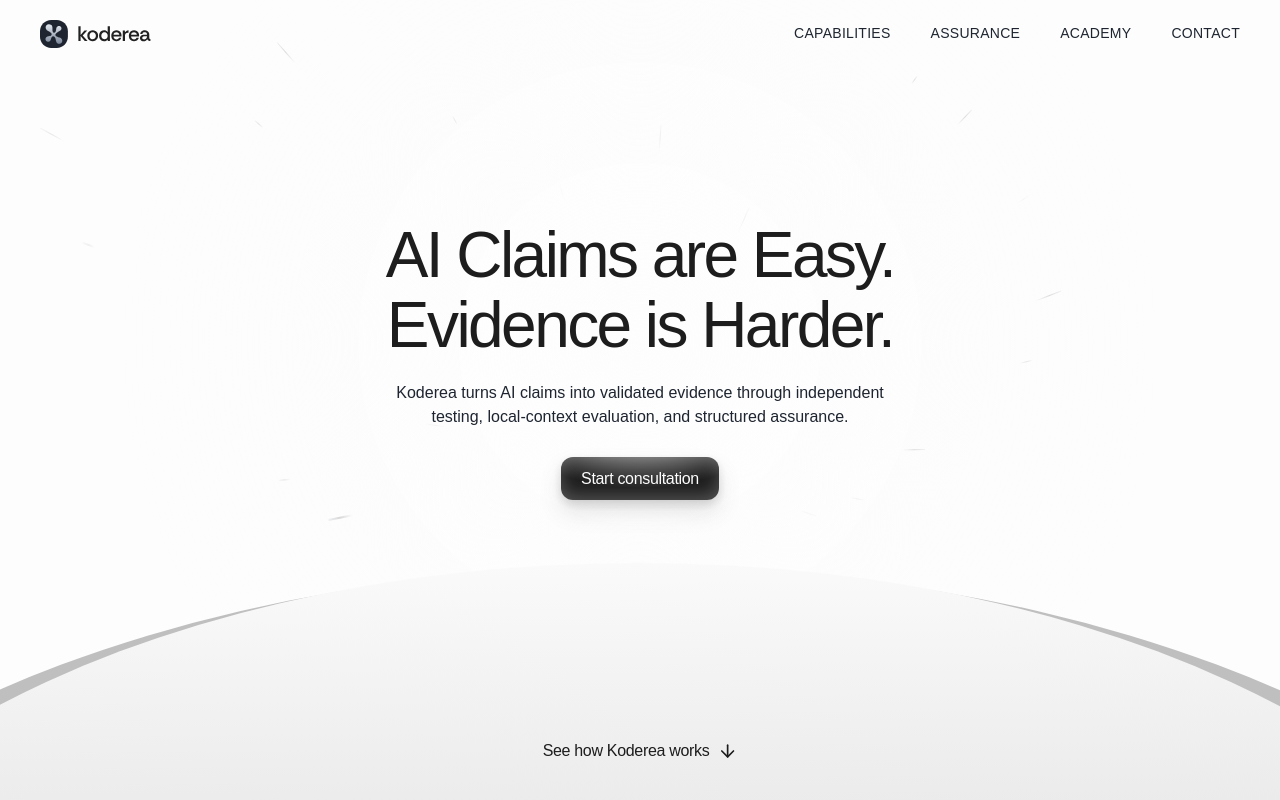
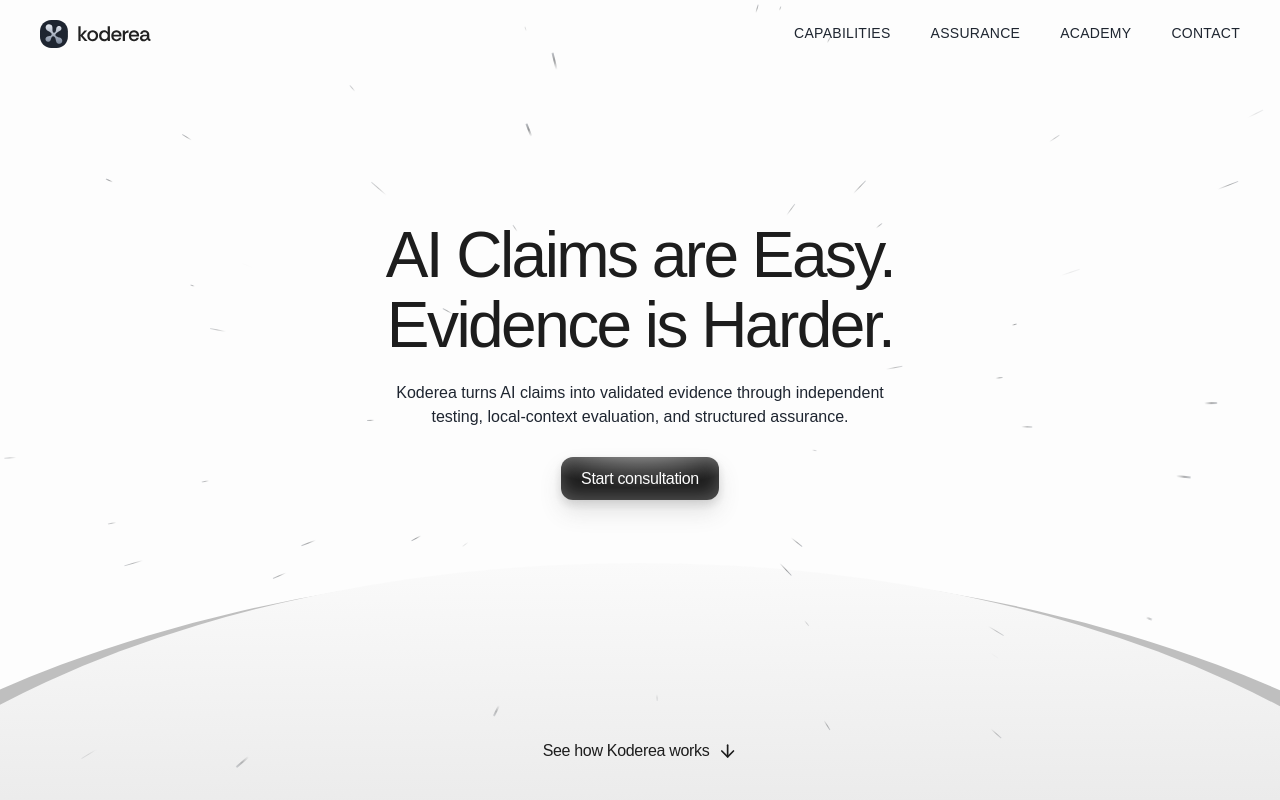
Before and after one commit to wildanniam/koderea, a Next.js app in the folder web/: page / in a window 1280 px wide. Shown: the top 800 px of the page. Built offline with nearby package versions, Linux system fonts and the light colour scheme; a web font is replaced by a local one.

Commit message:
fix: strengthen hero signal effect

```diff
--- a/web/src/app/globals.css
+++ b/web/src/app/globals.css
@@ -90,8 +90,22 @@ p {
 }
 
 .hero-signal-field {
-  mask-image: radial-gradient(circle at 50% 57%, transparent 0 13%, #000 29%, #000 78%, transparent 100%);
-  -webkit-mask-image: radial-gradient(circle at 50% 57%, transparent 0 13%, #000 29%, #000 78%, transparent 100%);
+  mask-image: radial-gradient(
+    circle at 50% 52%,
+    transparent 0 10%,
+    rgba(0, 0, 0, 0.16) 17%,
+    #000 27%,
+    #000 95%,
+    rgba(0, 0, 0, 0.82) 100%
+  );
+  -webkit-mask-image: radial-gradient(
+    circle at 50% 52%,
+    transparent 0 10%,
+    rgba(0, 0, 0, 0.16) 17%,
+    #000 27%,
+    #000 95%,
+    rgba(0, 0, 0, 0.82) 100%
+  );
 }
 
 .hero-signal {
@@ -103,18 +117,19 @@ p {
   --signal-opacity: 0.2;
   --signal-travel: 8rem;
   animation: hero-signal-flow var(--signal-duration) linear var(--signal-delay) infinite;
-  background: linear-gradient(90deg, transparent, rgba(17, 20, 24, 0.78) 52%, rgba(122, 134, 153, 0.5));
+  background: linear-gradient(90deg, transparent, rgba(17, 20, 24, 0.9) 54%, rgba(58, 68, 85, 0.68));
+  border-radius: 999px;
   height: 1px;
   left: 50%;
   opacity: 0;
   position: absolute;
-  top: 57%;
+  top: 52%;
   transform-origin: left center;
   width: var(--signal-length);
   will-change: transform, opacity;
 }
 
-.hero-signal:nth-child(5n) {
+.hero-signal:nth-child(7n) {
   height: 2px;
 }
 
@@ -123,11 +138,11 @@ p {
     opacity: 0;
     transform: rotate(var(--signal-angle)) translateX(var(--signal-distance)) scaleX(0.58);
   }
-  24% {
+  16% {
     opacity: var(--signal-opacity);
   }
-  72% {
-    opacity: calc(var(--signal-opacity) * 0.72);
+  78% {
+    opacity: calc(var(--signal-opacity) * 0.82);
   }
   100% {
     opacity: 0;
--- a/web/src/components/home/HeroSignalField.tsx
+++ b/web/src/components/home/HeroSignalField.tsx
@@ -10,21 +10,21 @@ type SignalStyle = CSSProperties & {
   "--signal-travel": string;
 };
 
-const SIGNALS = Array.from({ length: 34 }, (_, index) => ({
+const SIGNALS = Array.from({ length: 88 }, (_, index) => ({
   angle: (index * 137.508 + 11) % 360,
-  delay: -((index * 0.47) % 5.6),
-  distance: 8 + ((index * 11) % 23),
-  duration: 3.9 + ((index * 7) % 19) / 10,
-  length: 14 + ((index * 17) % 34),
-  opacity: 0.18 + ((index * 9) % 18) / 100,
-  travel: 7 + ((index * 5) % 9),
+  delay: -((index * 0.31) % 4.6),
+  distance: 7 + ((index * 13) % 25),
+  duration: 3.1 + ((index * 7) % 18) / 10,
+  length: 7 + ((index * 11) % 19),
+  opacity: 0.32 + ((index * 9) % 27) / 100,
+  travel: 17 + ((index * 5) % 20),
 }));
 
 export function HeroSignalField() {
   return (
     <div
       aria-hidden="true"
-      className="hero-signal-field pointer-events-none absolute inset-0 overflow-hidden"
+      className="hero-signal-field pointer-events-none absolute inset-0 z-[2] overflow-hidden"
     >
       {SIGNALS.map((signal, index) => {
         const style: SignalStyle = {
```
